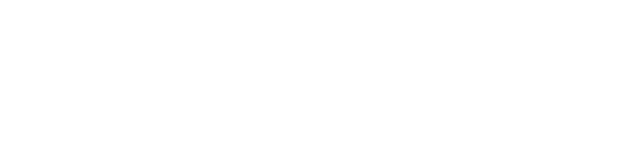
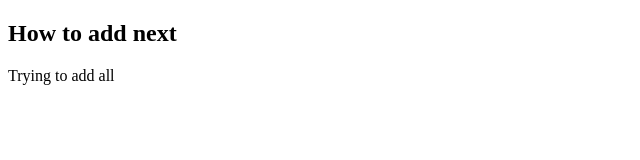
Before and after one commit to aplloshahriar/my-2nd-repo, a plain HTML site: page index.html in a window 1280 px wide. Shown: the whole page, without its empty margins (0-640 px from the left). Drawn offline with Linux system fonts and the light colour scheme.

Commit message:
added header

```diff
--- a/index.html
+++ b/index.html
@@ -7,6 +7,7 @@
     <title>My 2nd Repo</title>
 </head>
 <body>
-
+    <h2>How to add next</h2>
+    <p>Trying to add all</p>
 </body>
 </html>
```
